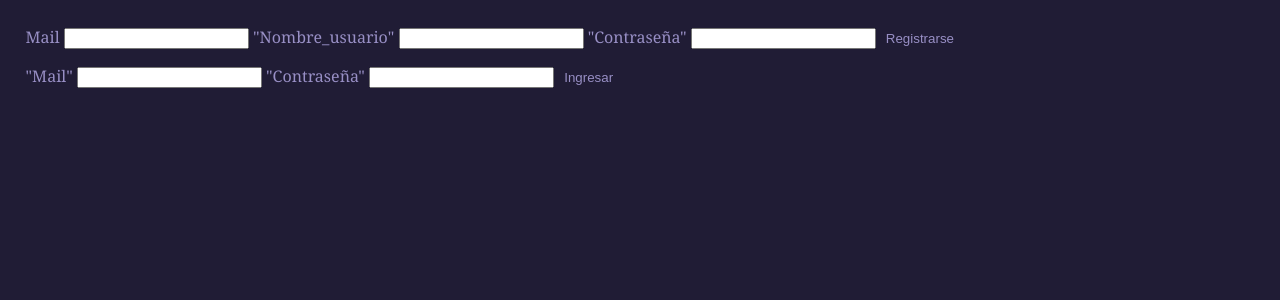
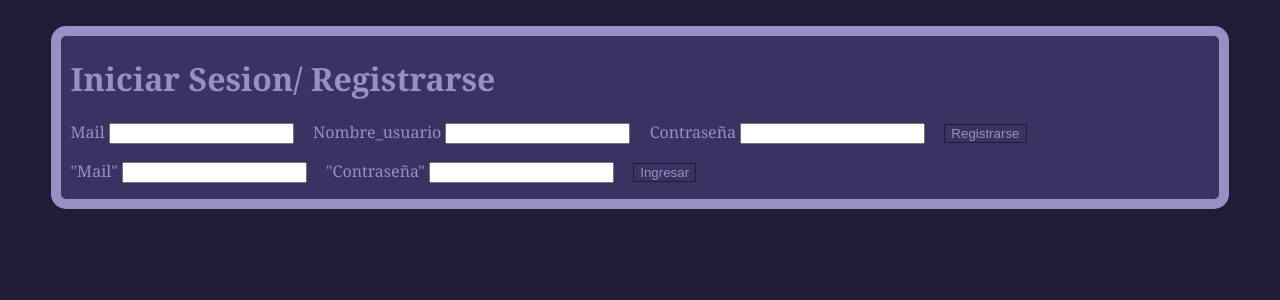
Before and after one commit to IgnacioGiordanoMargni/web2, a PHP site: page /router.php in a window 1280 px wide. Shown: the top 300 px of the page. Run offline with PHP 8.4, Linux system fonts and the light colour scheme.

Commit message:
v4
se agregaron detalles visuales a la pagina de Inicio de Sesión/ Registro

```diff
--- a/css/style.css
+++ b/css/style.css
@@ -148,6 +148,23 @@ ul.navigation .botonera:hover {
     font-size: large;
 }
 
+/* Codigo de los Formularios de Inicio de sesion y Registro*/
+
+.form-box{
+    background-color: #3A3260;
+    border: solid 10px #988FC5;
+    border-radius: 15px;
+    margin: 25px;
+    padding-left: 10px;
+}
+
+form input{
+    margin-right: 15px;
+}
+
+form button{
+    border: solid 1px #201C35;
+}
 @media screen and (min-width: 660px) {  /* modo computadoras*/
 
 }
--- a/template/registro_login.php
+++ b/template/registro_login.php
@@ -1,17 +1,23 @@
-<form required action="agregar_usuario" method="POST" class="my-4">
+
+<div class="form-box">
+    <h1>Iniciar Sesion/ Registrarse</h1>
+    <div>
+        <form required action="agregar_usuario" method="POST">
         <label>Mail</label>
         <input required name="Mail" type="text">
-    <label>"Nombre_usuario"</label>
+        <label>Nombre_usuario</label>
         <input required name="Nombre" type="text" rows=3></input>
-    <label>"Contraseña"</label>
+        <label>Contraseña</label>
         <input required name="Contraseña" type="text" rows=3></input>
-    <button type="submit">Registrarse</button>
+        <button class="boton-form" type="submit">Registrarse</button>
     </form>
 
-<form required action="logueo" method="POST" class="my-4">
+    <form required action="logueo" method="POST">
         <label>"Mail"</label>
         <input name="Mail" type="text">
         <label>"Contraseña"</label>
         <input name="Contraseña" type="text"></input>
-    <button type="submit">Ingresar</button>
+        <button class="boton-form" type="submit">Ingresar</button>
     </form>
+</div>
+</div>
```
Lines whose indentation alone changed are shown as unchanged.
